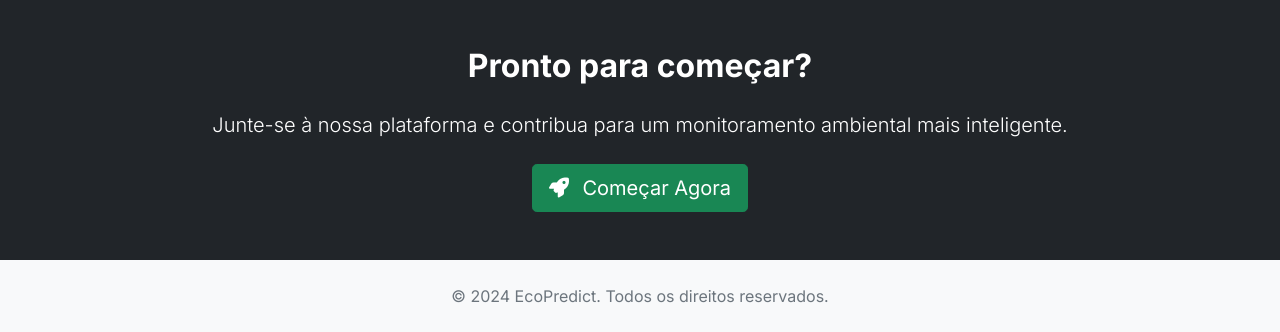
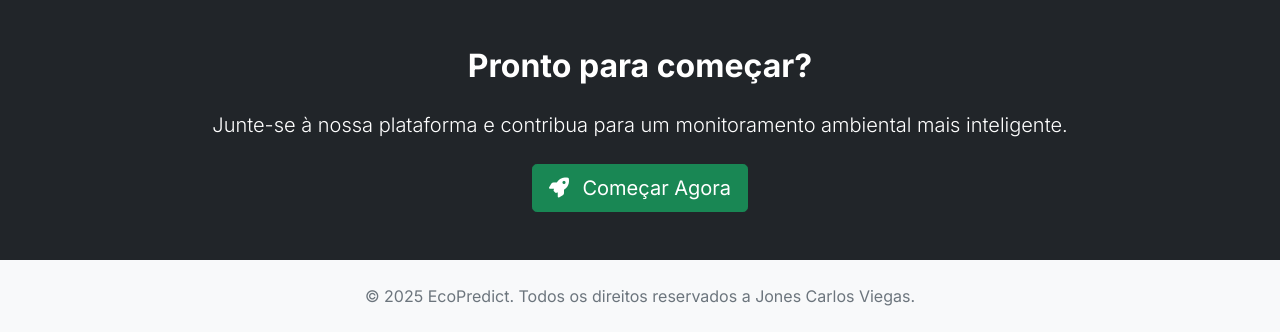
Before and after one commit to JonesViegas/EcoPredict-App, a Flask app: page / in a window 1280 px wide. Shown: the part 1241-1573 px from the top of the page. Run offline with Flask 3, Linux system fonts and the light colour scheme.

Commit message:
Commites configurações no requirements para deploy

```diff
--- a/app/templates/base.html
+++ b/app/templates/base.html
@@ -91,7 +91,8 @@
 
         .hero-section {
             background: linear-gradient(rgba(0,0,0,0.6), rgba(0,0,0,0.6)),
-                        url('https://images.unsplash.com/photo-1518837695005-2083093ee35b?ixlib=rb-4.0.3&auto=format&fit=crop&w=1920&q=80');
+                       url('https://images.unsplash.com/photo-1511497584788-876760111969?auto=format&fit=crop&w=1920&q=80');
+
             background-size: cover;
             background-position: center;
             color: white;
--- a/app/templates/index.html
+++ b/app/templates/index.html
@@ -143,7 +143,7 @@
 <footer class="bg-light py-4">
     <div class="container text-center">
         <p class="mb-0 text-muted">
-            &copy; 2024 EcoPredict. Todos os direitos reservados.
+            &copy; 2025 EcoPredict. Todos os direitos reservados a Jones Carlos Viegas.
         </p>
     </div>
 </footer>
--- a/requirements.txt
+++ b/requirements.txt
@@ -40,3 +40,4 @@ gunicorn==21.2.0
 
 beautifulsoup4==4.12.2
 lxml==4.9.3
+setuptools>=65.0.0
```
